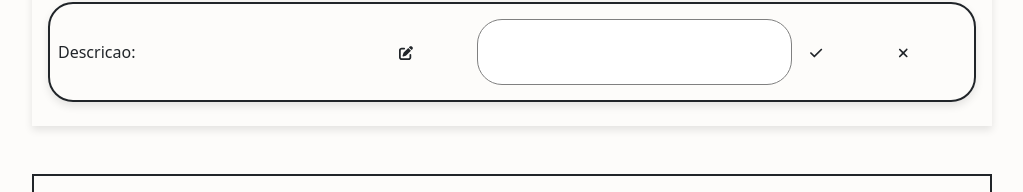
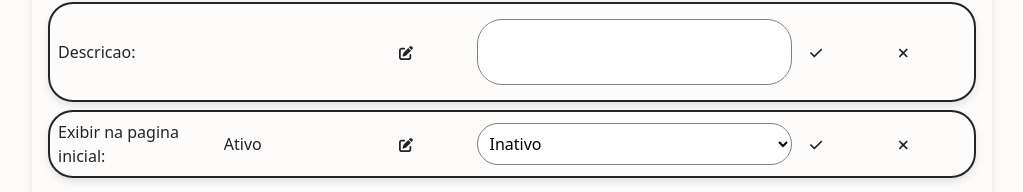
Before and after one commit to albuquerque-lucas/gavioarquitetura-2, a React (Create React App) app in the folder frontend/: page /projects/1 in a window 1280 px wide. Shown: the part 1222-1414 px from the top of the page, without its empty margins (128-1151 px from the left). Built offline with nearby package versions, Linux system fonts and the light colour scheme; no server answers.

Commit message:
Alterando e corrigindo bugs de alteracao de dados

```diff
--- a/frontend/src/components/admin/pages/ProjectShow/index.jsx
+++ b/frontend/src/components/admin/pages/ProjectShow/index.jsx
@@ -9,6 +9,7 @@ import noImage from '../../../../images/projects/no-image.jpg';
 import MessageCard from '../../assets/MessageCard';
 import InnerOptionsNavbar from '../../assets/InnerOptionsNavbar';
 import { Link } from 'react-router-dom';
+import Loading from '../../assets/Loading';
 import { FontAwesomeIcon } from '@fortawesome/react-fontawesome';
 import { faPenToSquare, faXmark, faCheck } from '@fortawesome/free-solid-svg-icons';
 
@@ -25,10 +26,12 @@ export default function ProjectShow() {
 
 
   const handleChange = (field, value) => {
+
     setEditedDetails({
       ...editedDetails,
-      [field]: value,
+      [field]: field === "active_carousel" ? parseInt(value, 10) : value,
     });
+
   };
 
   const fetchProjectDetails = useCallback(async () => {
@@ -36,7 +39,6 @@ export default function ProjectShow() {
       setIsLoading(true);
       const data = await fetchProject(id);
       setProjectDetails(data);
-      setEditedDetails(data);
     } catch (error) {
       console.error('Erro ao buscar projeto:', error);
     } finally {
@@ -50,9 +52,12 @@ export default function ProjectShow() {
 
   const handleUpdate = async (event, field) => {
     event.preventDefault();
-    console.log(editedDetails[field]);
     try {
-      await saveProject(editedDetails, projectDetails.id);
+      const updatedDetails = {
+        [field]: editedDetails[field],
+      };
+
+      await saveProject(updatedDetails, projectDetails.id);
       const updatedProject = await fetchProject(id);
       setProjectDetails(updatedProject);
       // setEditMode({
@@ -62,10 +67,22 @@ export default function ProjectShow() {
       console.log('Projeto atualizado com sucesso:', updatedProject);
     } catch (error) {
       console.error('Erro ao atualizar projeto:', error);
+    } finally {
+      setEditedDetails({
+        name: "",
+        description: "",
+        area: "",
+        year: "",
+        address: "",
+        image_url: "",
+        category_id: "0",
+        active_carousel: "0",
+      });
+      console.log(editedDetails);
     }
   };
 
-  const renderDefaultEditCell = (name, field) => {
+  const renderDefaultCell = (name, field) => {
 
     return (
     <div className="edition-item">
@@ -94,8 +111,8 @@ export default function ProjectShow() {
     );
   }
 
-  const renderCategoryEditCell = (name, field) => {
-
+  const renderCategoryCell = (name, field) => {
+    console.log('Lista de Categorias: ', categoriesList);
     return (
       <div className="edition-item">
       <span>{ name }: </span>
@@ -105,7 +122,7 @@ export default function ProjectShow() {
       </button>
       <select
         name="categpry"
-        value={editedDetails[field] || ''}
+        value={editedDetails[field] || 1}
         onChange={(e) => handleChange(field, e.target.value)}
       >
         { categoriesList.map((category, index) => (
@@ -130,11 +147,40 @@ export default function ProjectShow() {
     );
   }
 
+  const renderCarouselCell = (name, field) => {
+    return (
+      <div className="edition-item">
+        <span>{name}: </span>
+        <span>{projectDetails[field] ? 'Ativo' : 'Inativo'}</span>
+        <button className='btn btn-sm edit-btn'>
+          {editSVG}
+        </button>
+        <select
+          name={field}
+          value={editedDetails[field] || ''}
+          onChange={(e) => handleChange(field, e.target.value)}
+        >
+          <option value={ 1 }>Ativo</option>
+          <option value={ 0 }>Inativo</option>
+        </select>
+        <button
+          className='btn btn-sm confirm-btn'
+          onClick={(event) => handleUpdate(event, field)}
+        >
+          {confirmSVG}
+        </button>
+        <button className='btn btn-sm cancel-btn'>
+          {cancelSVG}
+        </button>
+      </div>
+    );
+  };
+
   const renderTextCell = (name, field) => {
     return (
       <div className="edition-item text-item">
       <span>{ name }: </span>
-      <span class='text-edit-content'>{ projectDetails[field] }</span>
+      <span className='text-edit-content'>{ projectDetails[field] }</span>
       <button className='btn btn-sm edit-btn'>
         {editSVG}
       </button>
@@ -158,8 +204,9 @@ export default function ProjectShow() {
     );
   }
 
-  console.log('Detalhes do Projeto: ', projectDetails);
+  console.log('Detalhes do Projeto:', projectDetails);
   console.log('Detalhes Editados: ', editedDetails);
+
 
   return (
     <div id="project-show-container">
@@ -176,6 +223,13 @@ export default function ProjectShow() {
           </Link>
         </InnerOptionsNavbar>
       </div>
+          {isLoading ? (
+      <div className="loading-container">
+        <Loading />
+      </div>
+    ) : (
+      <div>
+
         <div className="project-show-container">
           <div id="image-container">
             <img
@@ -186,12 +240,13 @@ export default function ProjectShow() {
         </div>
         <div id="project-show-edit-container" >
           <h4>Ficha tecnica:</h4>
-        { renderCategoryEditCell('Categoria', 'category_id') }
-        { renderDefaultEditCell('Nome', 'name') }
-        { renderDefaultEditCell('Area', 'area') }
-        { renderDefaultEditCell('Localizacao', 'address') }
-        { renderDefaultEditCell('Data', 'year') }
+          { renderCategoryCell('Categoria', 'category_id') }
+          { renderDefaultCell('Nome', 'name') }
+          { renderDefaultCell('Area', 'area') }
+          { renderDefaultCell('Localizacao', 'address') }
+          { renderDefaultCell('Data', 'year') }
           { renderTextCell('Descricao', 'description') }
+          { renderCarouselCell('Exibir na pagina inicial', 'active_carousel') }
         </div>
         <div className="project-show-images-list">
           <div className="images-input-container">
@@ -202,5 +257,7 @@ export default function ProjectShow() {
           </div>
         </div>
       </div>
+          )}
+    </div>
   );
 }
--- a/frontend/src/components/admin/pages/Projects/ProjectRow.jsx
+++ b/frontend/src/components/admin/pages/Projects/ProjectRow.jsx
@@ -10,16 +10,17 @@ const trashSVG = <FontAwesomeIcon icon={ faTrash } />;
 export default function ProjectRow({ project, deleteFunction }) {
 
   return (
-    <tr key={project.id}>
-      <td>{project.id}</td>
-      <td>{project.name}</td>
+    <tr key={ project.id }>
+      <td>{ project.id }</td>
+      <td>{ project.name }</td>
       <td>
         <img
           src={project.image_url !== null ? `http://localhost/storage/${project.image_url}` : noImage}
           alt="Imagem da lista de projetos"
         />
       </td>
-      <td>{project.year}</td>
+      <td>{ project.year }</td>
+      <td>{ project.active_carousel }</td>
       <td>
         <Link to={ `/projects/${project.id}` } className='edit-project-btn'>
           {checkSVG}
--- a/frontend/src/components/admin/pages/Projects/index.jsx
+++ b/frontend/src/components/admin/pages/Projects/index.jsx
@@ -12,7 +12,7 @@ import './styles/style.css';
 export default function Projects() {
   const { setProjectList, projectList } = useContext(ProjectsContext);
   const { setIsLoading, isLoading } = useContext(GeneralDataContext);
-  const respondeMessage = false;
+  const responseMessage = false;
 
   useEffect(() => {
     const fetchData = async () => {
@@ -50,7 +50,7 @@ export default function Projects() {
         <h1>Projetos</h1>
       </div>
       <div className="message-container">
-        {respondeMessage && <MessageCard />}
+        {responseMessage && <MessageCard />}
       </div>
       <div className="inner-options-container">
         <InnerOptionsNavbar>
@@ -61,10 +61,8 @@ export default function Projects() {
       </div>
       <div id="project-table-container">
         {isLoading ? (
-          // Se isLoading for verdadeiro, mostra o componente Loading
           <Loading />
         ) : (
-          // Se isLoading for falso, mostra a tabela
           <table id="project-table-admin">
             <thead>
               <tr>
@@ -72,6 +70,7 @@ export default function Projects() {
                 <th>Nome</th>
                 <th>Capa</th>
                 <th>Data</th>
+                <th>Pagina Inicial</th>
                 <th>Editar / Excluir</th>
               </tr>
             </thead>
@@ -85,7 +84,6 @@ export default function Projects() {
                   />
                 ))
               ) : (
-                // Mostra a mensagem apenas se o carregamento foi concluído
                 <tr>
                   <td colSpan={5}>Nenhum projeto encontrado</td>
                 </tr>
--- a/frontend/src/components/admin/pages/Projects/styles/style.css
+++ b/frontend/src/components/admin/pages/Projects/styles/style.css
@@ -27,6 +27,7 @@
 
 #project-table-container table tbody tr {
   border-bottom: 2px solid black;
+  cursor: pointer;
   height: 6.5rem;
 }
 
--- a/frontend/src/context/ProjectsContext/ProjectsProvider.js
+++ b/frontend/src/context/ProjectsContext/ProjectsProvider.js
@@ -20,7 +20,7 @@ export default function ProjectsProvider({ children }) {
     address: "",
     image_url: "",
     category_id: "0",
-    active_carousel: false,
+    active_carousel: "0",
   });
   const [projectList, setProjectList] = useState([]);
   const [projectDetails, setProjectDetails] = useState({
@@ -31,7 +31,7 @@ export default function ProjectsProvider({ children }) {
     address: "",
     image_url: "",
     category_id: "0",
-    active_carousel: false,
+    active_carousel: "0",
   });
   const [editedDetails, setEditedDetails] = useState({
     name: "",
@@ -41,7 +41,7 @@ export default function ProjectsProvider({ children }) {
     address: "",
     image_url: "",
     category_id: "0",
-    active_carousel: false,
+    active_carousel: "0",
   });
 
   const context = useMemo(() => {
--- a/frontend/src/utils/ProjectsFetch.js
+++ b/frontend/src/utils/ProjectsFetch.js
@@ -32,15 +32,21 @@ export const deleteProject = async (id) => {
 };
 
 export const saveProject = async (projectFormData, id = null) => {
+  console.log('Project Form Data', projectFormData);
   try {
     const formData = new FormData();
-    formData.append('name', projectFormData.name);
-    formData.append('description', projectFormData.description);
-    formData.append('area', projectFormData.area);
-    formData.append('year', projectFormData.year);
-    formData.append('address', projectFormData.address);
-    formData.append('category_id', projectFormData.category_id);
-    formData.append('active_carousel', projectFormData.active_carousel ? 1 : 0);
+
+    for (const field in projectFormData) {
+      if (projectFormData[field] !== null && projectFormData[field] !== '') {
+        formData.append(field, projectFormData[field]);
+      } else {
+        throw new Error(`O campo ${field} nao pode estar vazio!`);
+      }
+    }
+
+    for (let pair of formData.entries()) {
+      console.log(pair[0] + ', ' + pair[1]);
+    }
 
     const method = id ? 'PATCH' : 'POST';
     const url = id ? `http://localhost/api/projects/${id}` : 'http://localhost/api/projects';
@@ -55,6 +61,7 @@ export const saveProject = async (projectFormData, id = null) => {
         'Content-Type': 'multipart/form-data',
       },
     });
+
     return response.data;
   } catch (error) {
     console.error(`Erro ao ${id ? 'atualizar' : 'enviar'} o projeto:`, error);
```
Lines whose indentation alone changed are shown as unchanged.
